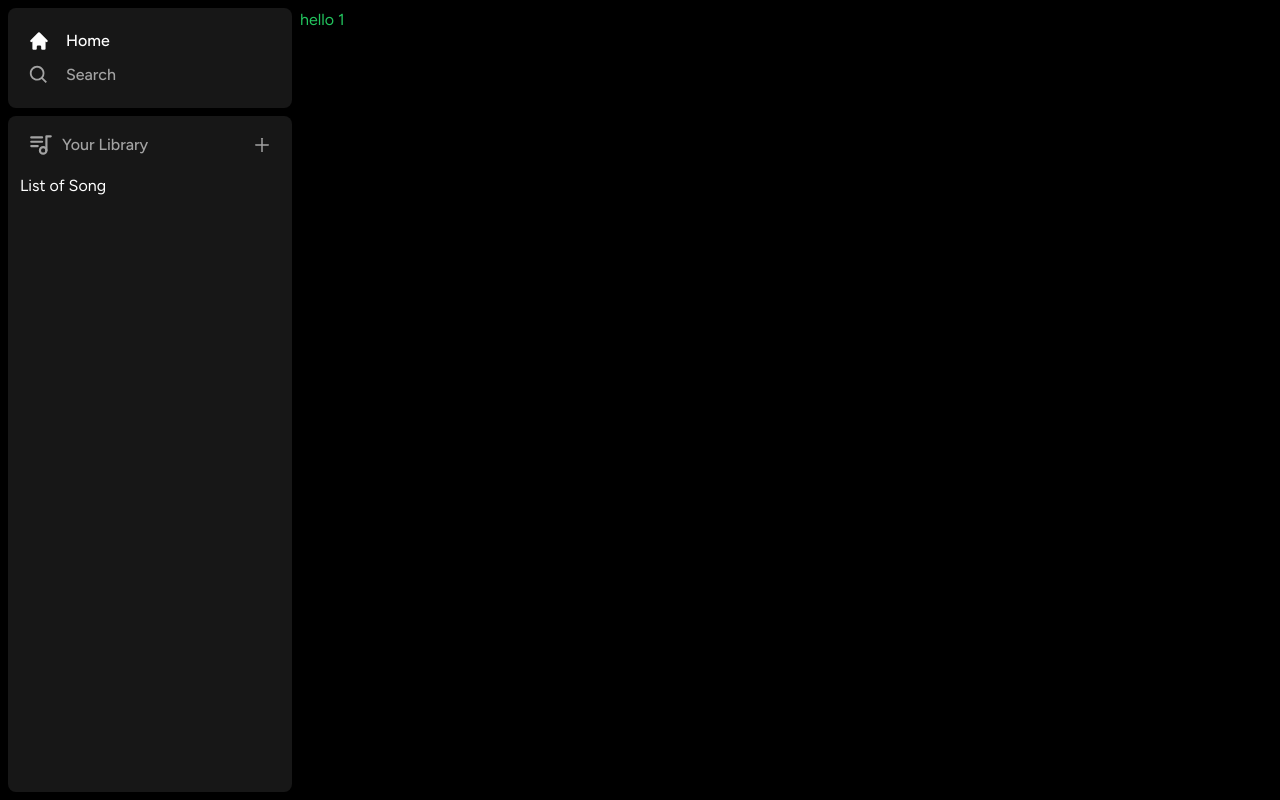
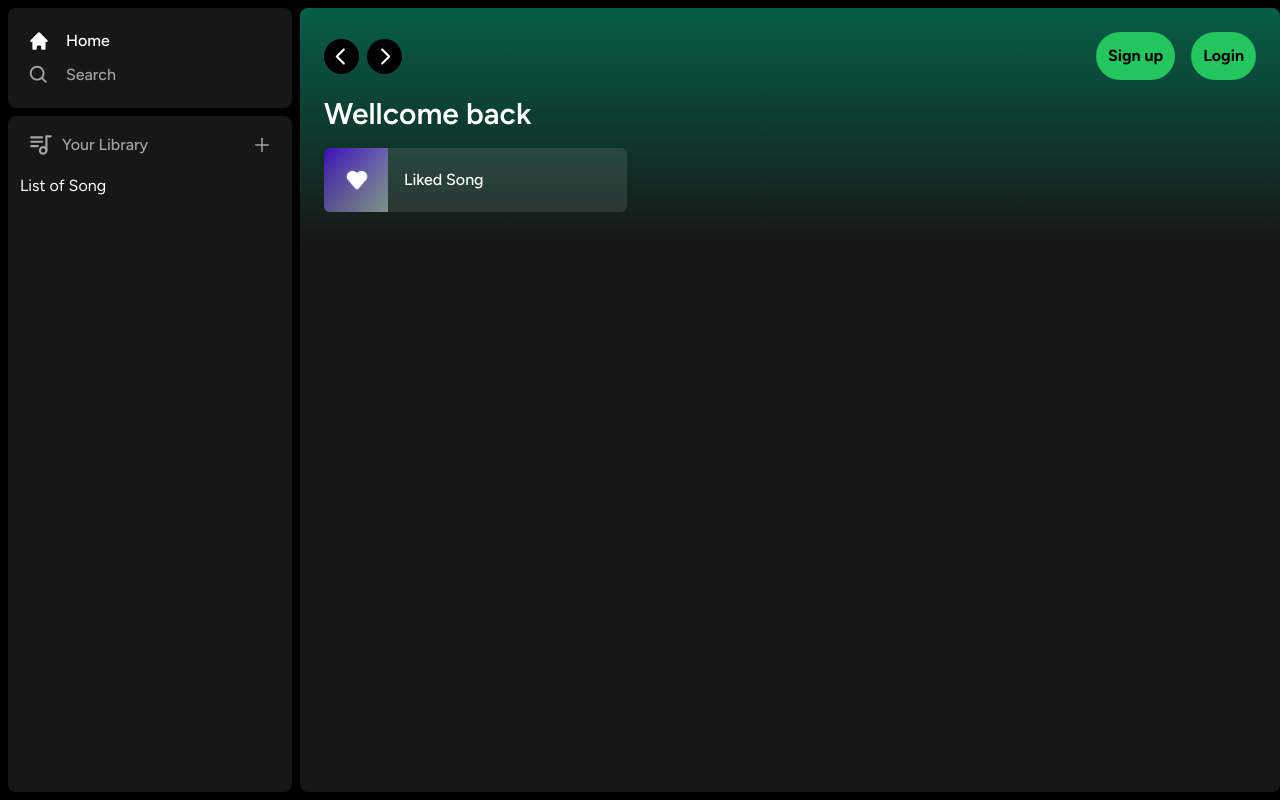
Before and after one commit to khanhdiii/spotify, a Next.js app: page / in a window 1280 px wide. Built offline with nearby package versions, Linux system fonts and the light colour scheme.

Commit message:
feat: code ui header

```diff
--- a/app/(site)/page.tsx
+++ b/app/(site)/page.tsx
@@ -1,7 +1,16 @@
+import Header from '@/components/Header'
+import ListItem from '@/components/ListItem'
 import Image from 'next/image'
 
 export default function Home() {
   return (
-    <div className='text-green-500'>hello 1</div>
+    <div className='bg-neutral-900 rounded-lg h-full w-full overflow-hidden overflow-y-auto'>
+      <Header>
+        <div className='mb-2'>
+          <h1 className='text-white text-3xl font-semibold'>Wellcome back</h1>
+          <div className='grid grid-cols-1 sm:grid-cols-2 xl:grid-cols-3 2xl:grid-cols-4 gap-3 mt-4'><ListItem href='liked' name='Liked Song' image='/images/liked.png' /></div>
+        </div>
+      </Header>
+    </div>
   )
 }
--- /dev/null
+++ b/components/Button.tsx
@@ -0,0 +1,16 @@
+import React, { forwardRef } from 'react';
+import { twMerge } from 'tailwind-merge';
+
+interface ButtonProps extends React.ButtonHTMLAttributes<HTMLButtonElement> { }
+
+const Button = forwardRef<HTMLButtonElement, ButtonProps>(({ className, children, disabled, type = "button", ...props }, ref) => {
+  return (
+    <button type={type} className={twMerge(`w-full rounded-full bg-green-500 border-transparent px-3 py-3 disabled:opacity-50 text-black font-bold hover:opacity-75 transition`)}>
+      {children}
+    </button>
+  );
+});
+
+Button.displayName = "Button";
+
+export default Button;
--- /dev/null
+++ b/components/Header.tsx
@@ -0,0 +1,61 @@
+"use client"
+
+import { useRouter } from 'next/navigation';
+import React from 'react';
+import { twMerge } from 'tailwind-merge';
+import { RxCaretLeft, RxCaretRight } from "react-icons/rx"
+import { HiHome, HiSearch } from 'react-icons/hi';
+import Button from './Button';
+
+interface HeaderProps {
+  children: React.ReactNode
+  className?: string
+}
+
+function Header({ children, className }: HeaderProps) {
+  const router = useRouter();
+
+  const handleLogout = () => {
+
+  }
+
+  return (
+    <div className={twMerge(`h-fit bg-gradient-to-b from-emerald-800 p-6`, className)}>
+      <div className="w-full mb-4 flex items-center justify-between">
+        <div className='hidden md:flex gap-x-2 items-center'>
+          <button
+            onClick={() => router.back()}
+            className='rounded-full bg-black flex items-center justify-center hover:opacity-75 transition'>
+            <RxCaretLeft size={35} className="text-white" />
+          </button>
+          <button
+            onClick={() => router.forward()}
+            className='rounded-full bg-black flex items-center justify-center hover:opacity-75 transition'>
+            <RxCaretRight size={35} className="text-white" />
+          </button>
+        </div>
+        <div className='flex md:hidden gap-x-2 items-center'>
+          <button className='rounded-full p-2 bg-white flex items-center justify-center hover:opacity-75 transition'>
+            <HiHome className="text-black" size={20} />
+          </button>
+          <button className='rounded-full p-2 bg-white flex items-center justify-center hover:opacity-75 transition'>
+            <HiSearch className="text-black" size={20} />
+          </button>
+        </div>
+        <div className='flex justify-between items-center gap-x-4'>
+          <>
+            <div>
+              <Button className='bg-transparent text-neutral-300 font-medium'>Sign up</Button>
+            </div>
+            <div>
+              <Button onClick={() => { }} className='bg-white px-6 py-2'>Login</Button>
+            </div>
+          </>
+        </div>
+      </div>
+      {children}
+    </div>
+  );
+}
+
+export default Header;
--- a/components/Library.tsx
+++ b/components/Library.tsx
@@ -13,7 +13,7 @@
           <TbPlaylist size={26} className='text-neutral-400' />
           <p className='text-neutral-400 font-medium text-md'>Your Library</p>
         </div>
-        <AiOutlinePlus onClick={handleClickPlus} size={20} className="text-neutral-400 cursor-pointer hover:text-white transition"/>
+        <AiOutlinePlus onClick={handleClickPlus} size={20} className="text-neutral-400 cursor-pointer hover:text-white transition" />
       </div>
       <div className='flex flex-col gap-y-2 mt-4 px-3'>List of Song</div>
     </div>
--- /dev/null
+++ b/components/ListItem.tsx
@@ -0,0 +1,30 @@
+"use client"
+import Image from 'next/image';
+import { useRouter } from 'next/navigation';
+import React from 'react';
+import { FaPlay } from 'react-icons/fa'
+
+interface ListItemProps {
+  image: string
+  name: string
+  href: string
+}
+
+function ListItem({ image, name, href }: ListItemProps) {
+
+  const router = useRouter()
+  const handleOnClick = () => {
+    router.push(href)
+  }
+  return (
+    <button onClick={handleOnClick} className='relative group flex items-center rounded-md overflow-hidden gap-x-4 bg-neutral-100/10 hover:bg-neutral-100/20 transition pr-4' >
+      <div className='relative min-h-[64px] min-w-[64px]'>
+        <Image className='object-cover' fill src={image} alt='Image' />
+      </div>
+      <p className='font-medium truncate py-5'>{name}</p>
+      <div className='absolute transition rounded-full opacity-0 flex items-center justify-center bg-green-500 p-4 drop-shadow-md right-5 group-hover:opacity-100 hover:scale-110'><FaPlay className="text-black" /></div>
+    </button>
+  );
+}
+
+export default ListItem;
--- a/tailwind.config.ts
+++ b/tailwind.config.ts
@@ -1,6 +1,5 @@
-import type { Config } from 'tailwindcss'
-
-const config: Config = {
+/** @type {import('tailwindcss').Config} */
+module.exports = {
   content: [
     './pages/**/*.{js,ts,jsx,tsx,mdx}',
     './components/**/*.{js,ts,jsx,tsx,mdx}',
@@ -8,9 +7,12 @@
   ],
   theme: {
     extend: {
-
+      backgroundImage: {
+        'gradient-radial': 'radial-gradient(var(--tw-gradient-stops))',
+        'gradient-conic':
+          'conic-gradient(from 180deg at 50% 50%, var(--tw-gradient-stops))',
+      },
     },
   },
   plugins: [],
 }
-export default config
```
Also changed, not shown: public/images/liked.png (added).
